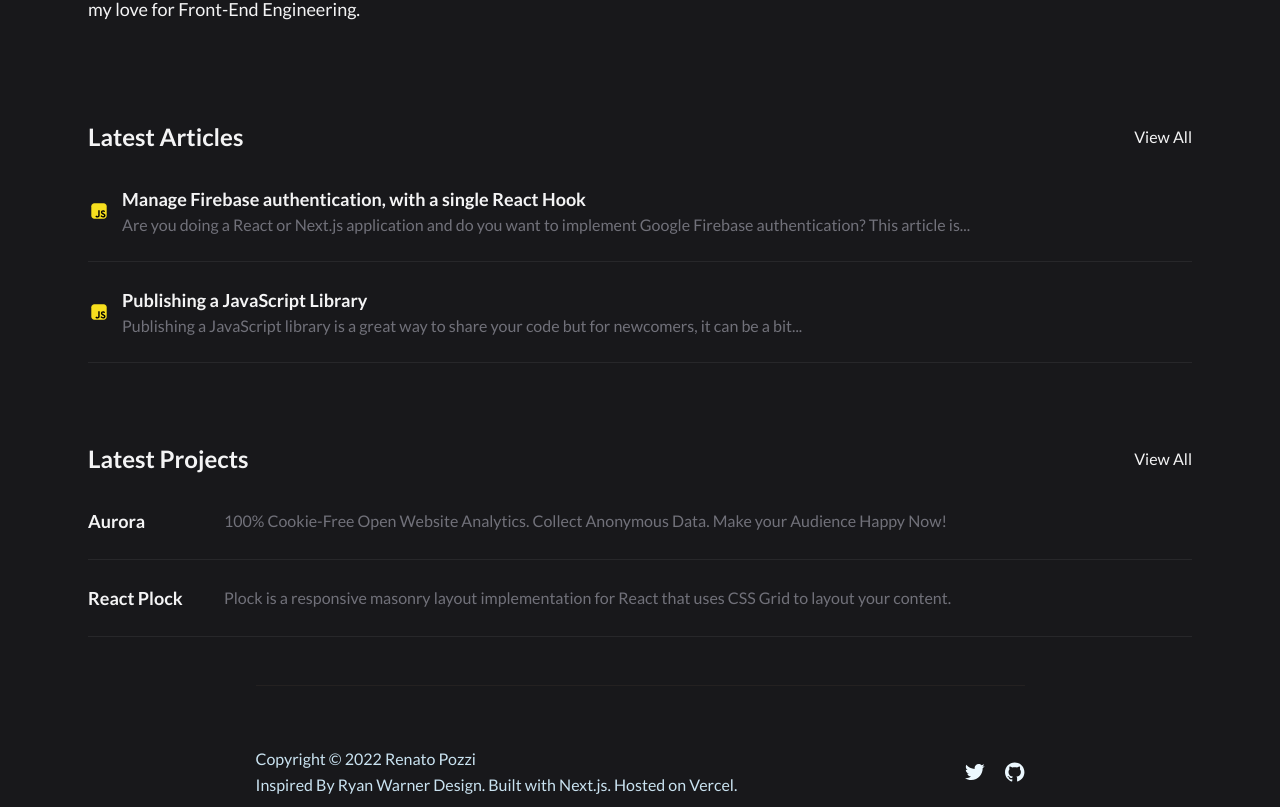
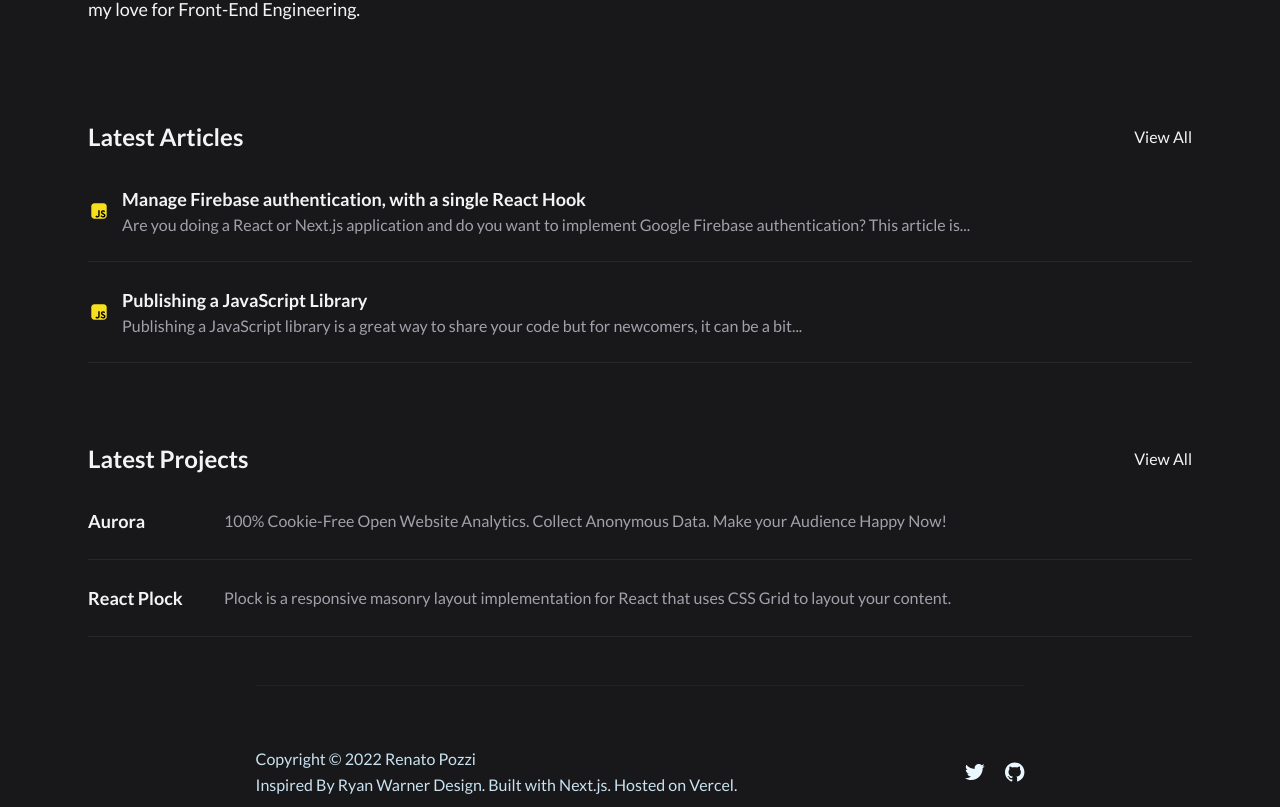
Before and after one commit to itsrennyman/renatopozzi.me, a Next.js app: page / in a window 1280 px wide. Shown: the part 509-1316 px from the top of the page. Built offline with nearby package versions, Linux system fonts and the light colour scheme.

Commit message:
changed text

```diff
--- a/components/Article/Article.jsx
+++ b/components/Article/Article.jsx
@@ -16,7 +16,7 @@ export const Article = ({ id, title, description }) => {
 
         <div className="flex flex-col">
           <h4 className="text-lg font-bold text-zinc-100">{title}</h4>
-          <p className="text-md text-zinc-500">{excerpt}</p>
+          <p className="text-md text-zinc-400">{excerpt}</p>
         </div>
       </a>
     </Link>
--- a/components/Project/Project.jsx
+++ b/components/Project/Project.jsx
@@ -3,7 +3,7 @@ const Project = ({ id, title, description, href }) => {
     <a href={href} target="_blank" rel="noopener noreferrer">
       <div className="flex flex-col md:flex-row md:items-center gap-2 border-b border-b-zinc-800 py-6 transform hover:scale-[1.01] transition-all">
         <h4 className="md:basis-32 text-lg font-bold text-zinc-100">{title}</h4>
-        <p className="text-md text-zinc-500">{description}</p>
+        <p className="text-md text-zinc-400">{description}</p>
       </div>
     </a>
   );
```
